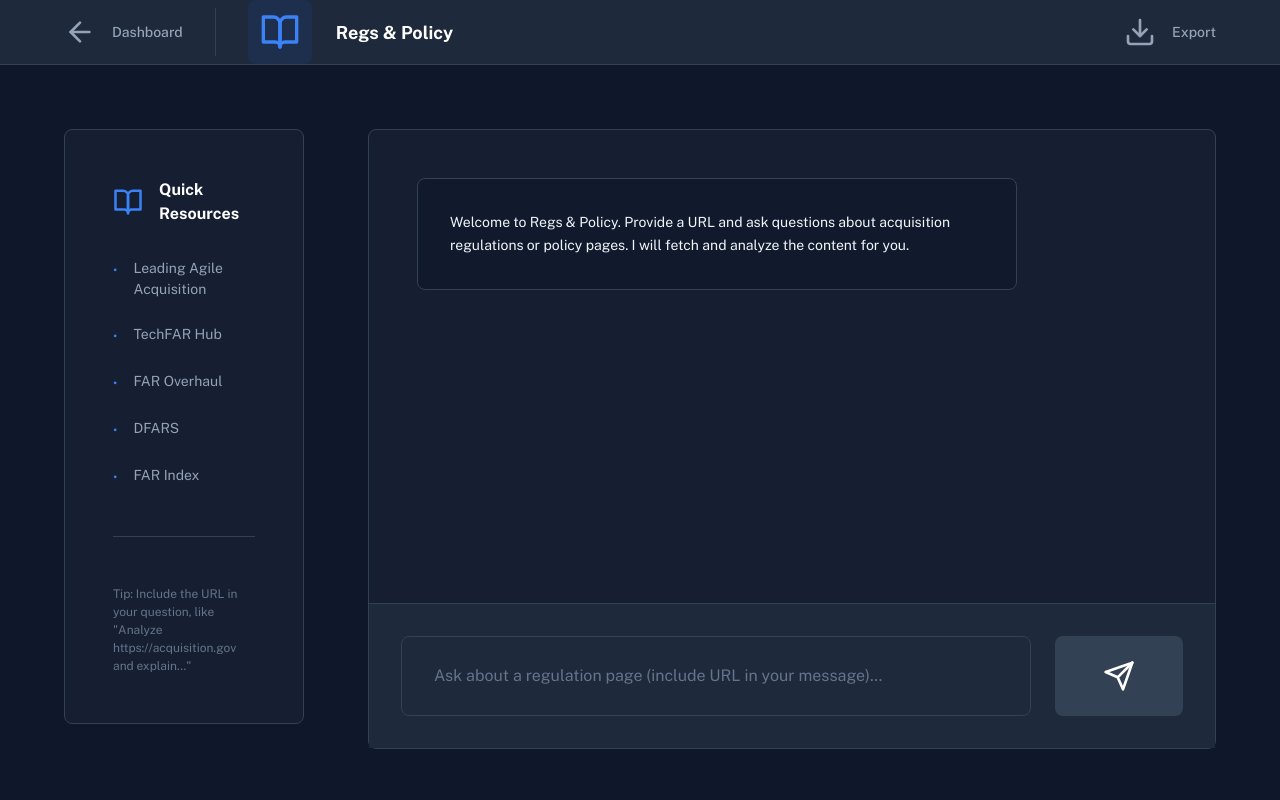
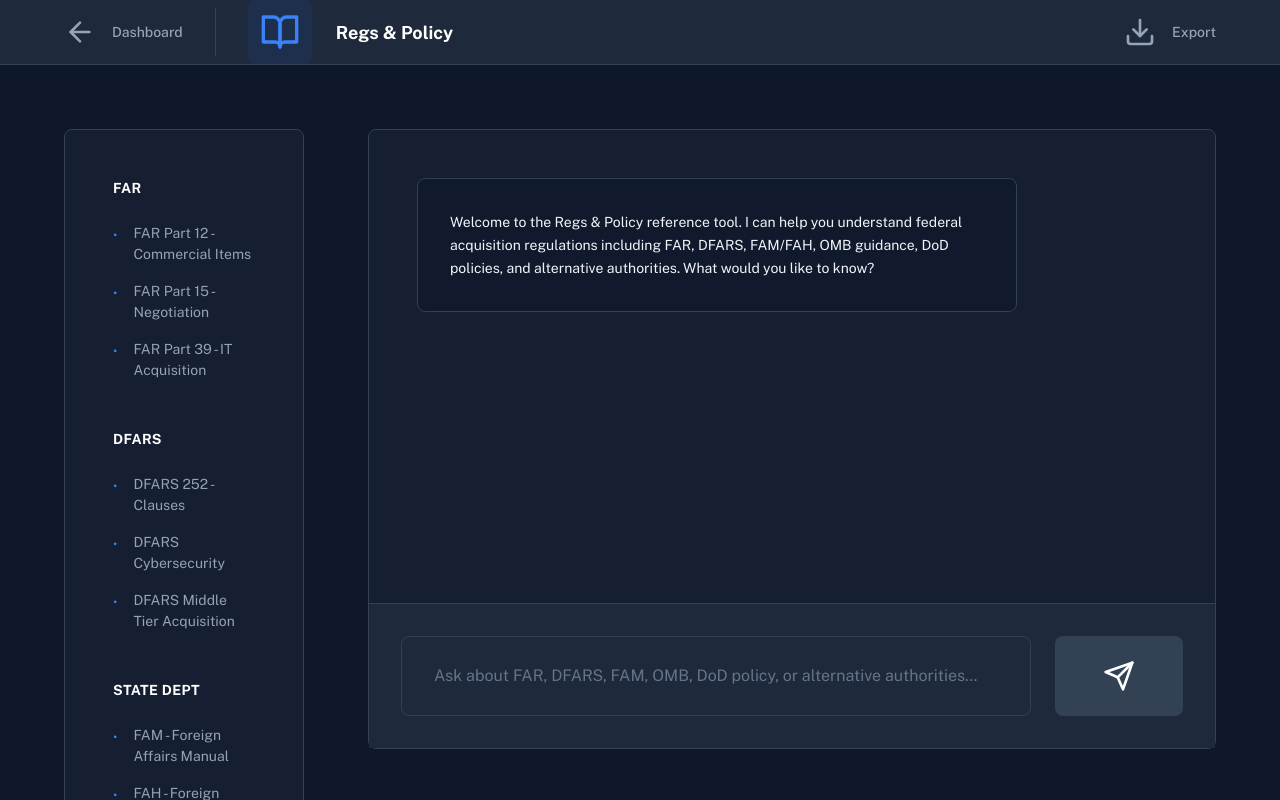
Before and after one commit to jonbmost/rapidacq-frontend, a Next.js app: page /tools/regs-policy in a window 1280 px wide. Shown: the top 800 px of the page. Built offline with nearby package versions, Linux system fonts and the light colour scheme; no server answers.

Commit message:
Expand Regs & Policy to cover FAR, DFARS, FAM/FAH, OMB, and DoD policies

```diff
--- a/app/tools/regs-policy/page.tsx
+++ b/app/tools/regs-policy/page.tsx
@@ -11,19 +11,18 @@ interface Message {
   content: string;
 }
 
-const RECOMMENDED_RESOURCES = [
-  { label: "Leading Agile Acquisition", url: 'https://joinmost.org/agile-book' },
-  { label: 'TechFAR Hub', url: 'https://techfarhub.usds.gov/' },
-  { label: 'FAR Overhaul', url: 'https://www.acquisition.gov/far-overhaul' },
-  { label: 'DFARS', url: 'https://www.acquisition.gov/dfars' },
-  { label: 'FAR Index', url: 'https://www.acquisition.gov/browse/index/far' },
+const POLICY_CATEGORIES = [
+  { category: 'FAR', topics: ['FAR Part 12 - Commercial Items', 'FAR Part 15 - Negotiation', 'FAR Part 39 - IT Acquisition'] },
+  { category: 'DFARS', topics: ['DFARS 252 - Clauses', 'DFARS Cybersecurity', 'DFARS Middle Tier Acquisition'] },
+  { category: 'State Dept', topics: ['FAM - Foreign Affairs Manual', 'FAH - Foreign Affairs Handbook', 'State Dept procurement'] },
+  { category: 'Other', topics: ['OMB Memos & Guidance', 'DoD Instructions & Policies', 'Alternative Authorities (OTA, CSO)'] },
 ];
 
 export default function RegsPolicyPage() {
   const [messages, setMessages] = useState<Message[]>([
     {
       role: 'assistant',
-      content: 'Welcome to Regs & Policy. Provide a URL and ask questions about acquisition regulations or policy pages. I will fetch and analyze the content for you.'
+      content: 'Welcome to the Regs & Policy reference tool. I can help you understand federal acquisition regulations including FAR, DFARS, FAM/FAH, OMB guidance, DoD policies, and alternative authorities. What would you like to know?'
     }
   ]);
   const [input, setInput] = useState('');
@@ -45,7 +44,7 @@ export default function RegsPolicyPage() {
           'Content-Type': 'application/json',
         },
         body: JSON.stringify({
-          message: `[Regs & Policy - Web Content Analysis] ${userMessage}`,
+          message: `[Federal Acquisition Regulations & Policy Reference] ${userMessage}`,
           history: messages
         }),
       });
@@ -79,8 +78,8 @@ export default function RegsPolicyPage() {
     a.click();
   };
 
-  const insertResource = (url: string) => {
-    setInput(`Please analyze this page: ${url}\n\nQuestion: `);
+  const askAbout = (topic: string) => {
+    setInput(`Tell me about ${topic}`);
   };
 
   return (
@@ -123,29 +122,25 @@ export default function RegsPolicyPage() {
         <div className="grid lg:grid-cols-4 gap-8">
           {/* Left Sidebar */}
           <div className="lg:col-span-1">
-            <div className="bg-slate-800/50 backdrop-blur-sm border border-slate-700 rounded-lg p-6 sticky top-8">
-              <h3 className="font-bold text-white mb-4 flex items-center">
-                <BookOpen className="h-5 w-5 text-blue-500 mr-2" />
-                Quick Resources
-              </h3>
-              <ul className="space-y-3 text-sm text-slate-400">
-                {RECOMMENDED_RESOURCES.map((resource) => (
-                  <li key={resource.url} className="flex items-start">
+            <div className="bg-slate-800/50 backdrop-blur-sm border border-slate-700 rounded-lg p-6 sticky top-8 space-y-6">
+              {POLICY_CATEGORIES.map((category) => (
+                <div key={category.category}>
+                  <h3 className="font-bold text-white mb-3 text-sm uppercase tracking-wide">{category.category}</h3>
+                  <ul className="space-y-2 text-sm text-slate-400">
+                    {category.topics.map((topic) => (
+                      <li key={topic} className="flex items-start">
                         <span className="text-blue-500 mr-2 mt-0.5">•</span>
                         <button
-                      onClick={() => insertResource(resource.url)}
+                          onClick={() => askAbout(topic)}
                           className="text-left hover:text-blue-400 transition"
                         >
-                      {resource.label}
+                          {topic}
                         </button>
                       </li>
                     ))}
                   </ul>
-              <div className="mt-6 pt-6 border-t border-slate-700">
-                <p className="text-xs text-slate-500">
-                  Tip: Include the URL in your question, like "Analyze https://acquisition.gov and explain..."
-                </p>
                 </div>
+              ))}
             </div>
           </div>
 
@@ -187,7 +182,7 @@ export default function RegsPolicyPage() {
                     type="text"
                     value={input}
                     onChange={(e) => setInput(e.target.value)}
-                    placeholder="Ask about a regulation page (include URL in your message)..."
+                    placeholder="Ask about FAR, DFARS, FAM, OMB, DoD policy, or alternative authorities..."
                     className="flex-1 px-4 py-3 bg-slate-800 border border-slate-700 rounded-lg text-white placeholder-slate-500 focus:outline-none focus:ring-2 focus:ring-blue-500 focus:border-transparent"
                     disabled={loading}
                   />
```
Lines whose indentation alone changed are shown as unchanged.
